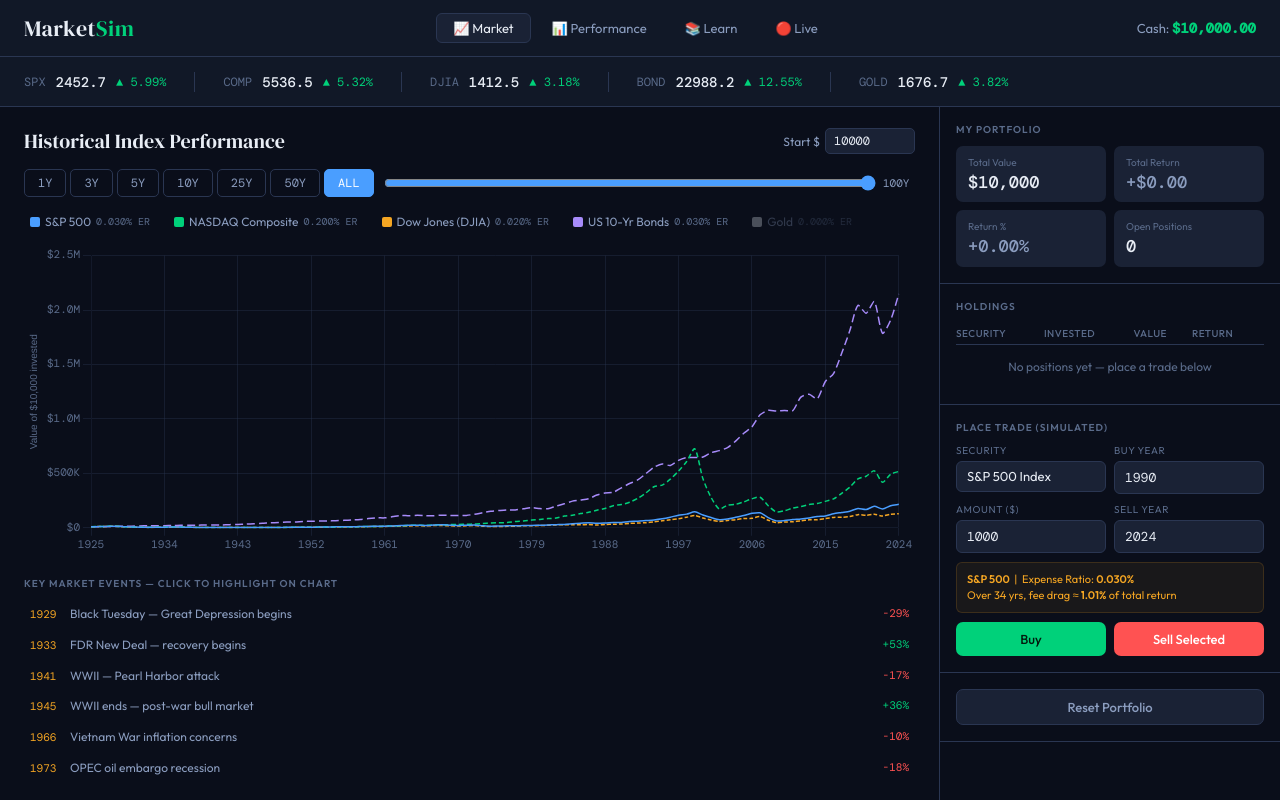
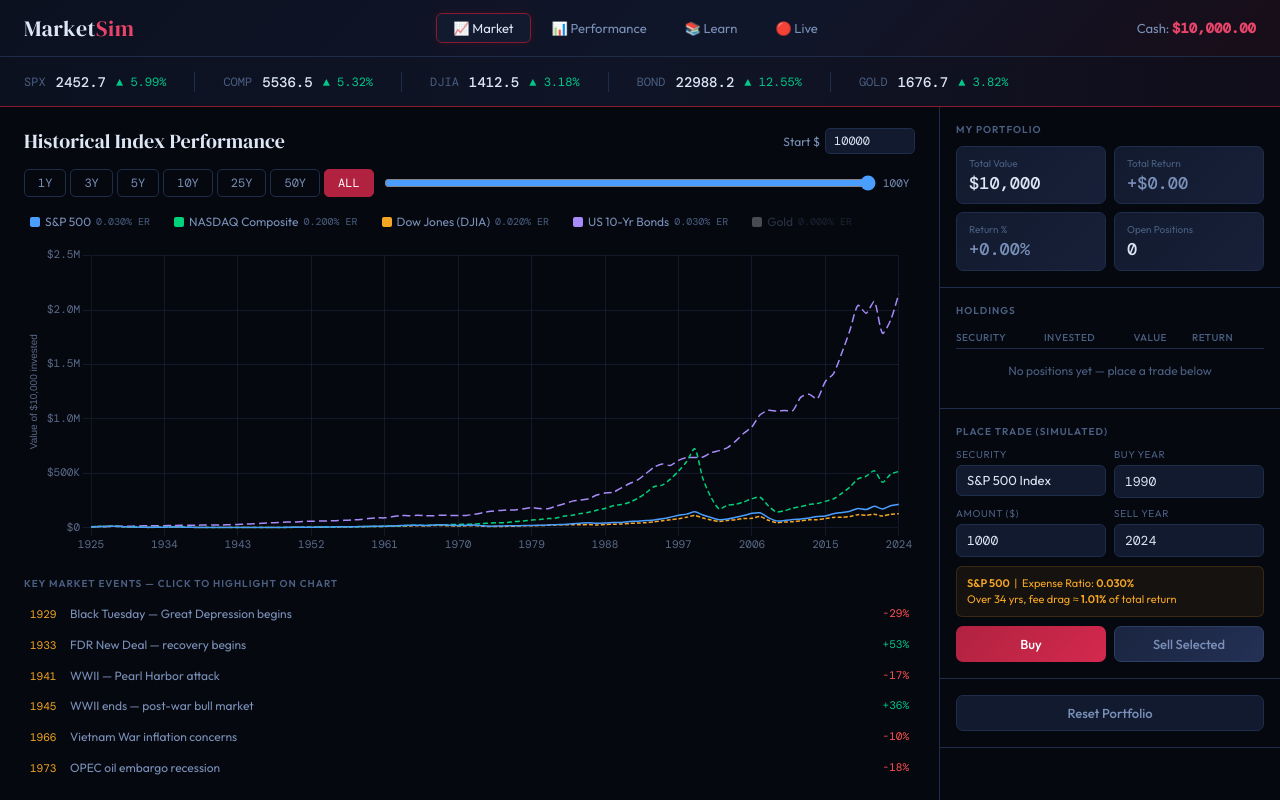
Before and after one commit to cameroncdw-lab/marketsim, a plain HTML site: page index.html in a window 1280 px wide. Drawn offline with nearby package versions, Linux system fonts and the light colour scheme.

Commit message:
Redesign: deep navy + burgundy color scheme

```diff
--- a/index.html
+++ b/index.html
@@ -12,22 +12,27 @@
   *, *::before, *::after { box-sizing: border-box; margin: 0; padding: 0; }
 
   :root {
-    --bg: #0a0e1a;
-    --surface: #111827;
-    --surface2: #1a2235;
-    --surface3: #212d42;
-    --border: #2a3652;
-    --border2: #374869;
-    --text: #e8edf5;
-    --text2: #8b9dbf;
-    --text3: #5a6b8a;
-    --green: #00d17a;
-    --green2: #00a85f;
+    --bg: #06080f;
+    --surface: #0c1120;
+    --surface2: #111a2e;
+    --surface3: #172038;
+    --border: #1e2d4a;
+    --border2: #2a3f63;
+    --text: #dce6f5;
+    --text2: #7a90b8;
+    --text3: #4a5f82;
+    --green: #00c98a;
+    --green2: #00a06e;
     --red: #ff5252;
     --red2: #cc3c3c;
     --blue: #4a9eff;
     --gold: #f5a623;
     --purple: #a78bfa;
+    --burg: #8b1a2e;
+    --burg2: #b02240;
+    --burg3: #d4294e;
+    --burg-light: #e8456a;
+    --accent: #c23355;
     --font-main: 'Outfit', sans-serif;
     --font-display: 'DM Serif Display', serif;
     --font-mono: 'DM Mono', monospace;
@@ -55,14 +60,14 @@
     justify-content: space-between;
     padding: 0 24px;
     border-bottom: 1px solid var(--border);
-    background: var(--surface);
+    background: linear-gradient(135deg, #0c1120 0%, #10162a 60%, #180d18 100%);
     flex-shrink: 0;
     position: sticky;
     top: 0;
     z-index: 100;
   }
   .nav-logo { font-family: var(--font-display); font-size: 22px; color: var(--text); letter-spacing: .5px; }
-  .nav-logo span { color: var(--green); }
+  .nav-logo span { color: var(--burg-light); }
   .nav-tabs { display: flex; gap: 4px; }
   .nav-tab {
     padding: 6px 16px;
@@ -75,10 +80,10 @@
     font-family: var(--font-main);
     transition: .15s;
   }
-  .nav-tab.active { background: var(--surface2); color: var(--text); border-color: var(--border); }
-  .nav-tab:hover:not(.active) { color: var(--text); }
+  .nav-tab.active { background: var(--surface2); color: var(--text); border-color: var(--burg); box-shadow: 0 0 8px rgba(176,34,64,0.18); }
+  .nav-tab:hover:not(.active) { color: var(--text); border-color: var(--border); }
   .nav-cash { font-size: 13px; color: var(--text2); }
-  .nav-cash strong { color: var(--green); font-family: var(--font-mono); font-size: 14px; }
+  .nav-cash strong { color: var(--burg-light); font-family: var(--font-mono); font-size: 14px; }
 
   /* ── TICKER BAR ── */
   .ticker-bar {
@@ -87,8 +92,8 @@
     align-items: center;
     gap: 28px;
     padding: 0 24px;
-    background: var(--surface);
-    border-bottom: 1px solid var(--border);
+    background: linear-gradient(90deg, #0c1120, #0f1526, #110d1a);
+    border-bottom: 1px solid var(--burg);
     overflow-x: auto;
     flex-shrink: 0;
     scrollbar-width: none;
@@ -148,7 +153,7 @@
     font-family: var(--font-mono);
     transition: .15s;
   }
-  .ctrl-btn.active { background: var(--blue); color: #fff; border-color: var(--blue); }
+  .ctrl-btn.active { background: var(--burg2); color: #fff; border-color: var(--burg2); }
   .ctrl-btn:hover:not(.active) { border-color: var(--border2); color: var(--text); }
 
   /* Legend */
@@ -185,7 +190,7 @@
 
   /* Portfolio stats */
   .port-stats { display: grid; grid-template-columns: 1fr 1fr; gap: 8px; }
-  .port-stat { background: var(--surface2); border-radius: 7px; padding: 10px 12px; }
+  .port-stat { background: linear-gradient(135deg, var(--surface2), var(--surface3)); border: 1px solid var(--border); border-radius: 7px; padding: 10px 12px; }
   .port-stat-label { font-size: 10px; color: var(--text3); margin-bottom: 3px; }
   .port-stat-val { font-size: 17px; font-family: var(--font-mono); font-weight: 500; line-height: 1.2; }
 
@@ -209,7 +214,7 @@
     border-radius: 4px;
     font-family: var(--font-mono);
     font-size: 11px;
-    color: var(--blue);
+    color: var(--burg-light);
     display: inline-block;
   }
   .year-range { font-size: 10px; color: var(--text3); margin-top: 2px; }
@@ -241,7 +246,7 @@
     transition: .15s;
   }
   .form-select { font-family: var(--font-main); cursor: pointer; appearance: none; }
-  .form-input:focus, .form-select:focus { border-color: var(--blue); }
+  .form-input:focus, .form-select:focus { border-color: var(--burg2); }
   .form-input::placeholder { color: var(--text3); }
   .expense-note {
     background: #f5a62310;
@@ -263,8 +268,8 @@
     border: none;
     transition: .15s;
   }
-  .buy-btn { background: var(--green); color: #021a0e; }
-  .sell-btn { background: var(--red); color: #fff; }
+  .buy-btn { background: linear-gradient(135deg, var(--burg2), var(--burg3)); color: #fff; }
+  .sell-btn { background: linear-gradient(135deg, #1a2540, #243055); color: var(--text2); border: 1px solid var(--border2); }
   .trade-btn:hover { opacity: .85; }
   .trade-btn:active { transform: scale(.98); }
 
@@ -297,7 +302,7 @@
     padding: 20px 28px;
     border-bottom: 1px solid var(--border);
   }
-  .perf-stat { background: var(--surface); border: 1px solid var(--border); border-radius: 10px; padding: 14px 16px; }
+  .perf-stat { background: linear-gradient(135deg, var(--surface), var(--surface2)); border: 1px solid var(--border); border-radius: 10px; padding: 14px 16px; }
   .perf-stat-label { font-size: 11px; color: var(--text3); margin-bottom: 6px; text-transform: uppercase; letter-spacing: .06em; }
   .perf-stat-val { font-size: 22px; font-family: var(--font-mono); font-weight: 500; line-height: 1.2; }
   .perf-stat-sub { font-size: 11px; color: var(--text3); margin-top: 4px; }
@@ -381,14 +386,15 @@
   .toast.show { opacity: 1; transform: translateY(0); }
   .toast.success { border-color: var(--green2); color: var(--green); }
   .toast.error { border-color: var(--red2); color: var(--red); }
-  .toast.info { border-color: var(--blue); color: var(--blue); }
+  .toast.info { border-color: var(--burg2); color: var(--burg-light); }
 
   /* ── LIVE PANEL ── */
   .live-layout { display:flex; flex-direction:column; flex:1; overflow-y:auto; gap:0; }
 
   .live-ticker-row {
-    display:flex; gap:0; border-bottom:1px solid var(--border);
-    overflow-x:auto; flex-shrink:0; scrollbar-width:none; background:var(--surface);
+    display:flex; gap:0; border-bottom:1px solid var(--burg);
+    overflow-x:auto; flex-shrink:0; scrollbar-width:none;
+    background: linear-gradient(90deg, #0c1120, #0f1526, #110d1a);
   }
   .live-ticker-row::-webkit-scrollbar { display:none; }
   .live-card {
@@ -396,7 +402,7 @@
     border-right:1px solid var(--border); cursor:pointer; transition:.15s; flex-shrink:0; min-width:120px;
   }
   .live-card:hover { background:var(--surface2); }
-  .live-card.active { background:var(--surface2); border-bottom:2px solid var(--blue); }
+  .live-card.active { background:var(--surface2); border-bottom:2px solid var(--burg2); }
   .live-card-sym { font-size:11px; color:var(--text3); font-family:var(--font-mono); }
   .live-card-name { font-size:11px; color:var(--text2); }
   .live-card-price { font-size:16px; font-family:var(--font-mono); font-weight:500; }
@@ -411,7 +417,7 @@
     border:1px solid var(--border); background:transparent; color:var(--text2);
     font-family:var(--font-mono); transition:.15s;
   }
-  .live-sym-btn.active { background:var(--blue); color:#fff; border-color:var(--blue); }
+  .live-sym-btn.active { background:var(--burg2); color:#fff; border-color:var(--burg2); }
   .live-sym-btn:hover:not(.active) { border-color:var(--border2); color:var(--text); }
 
   .live-range-tabs { display:flex; gap:4px; }
@@ -420,12 +426,12 @@
     border:1px solid var(--border); background:transparent; color:var(--text2);
     font-family:var(--font-mono); transition:.15s;
   }
-  .live-range-btn.active { background:var(--surface3); color:var(--text); border-color:var(--border2); }
+  .live-range-btn.active { background:var(--burg); color:#fff; border-color:var(--burg2); }
   .live-range-btn:hover:not(.active) { color:var(--text); }
 
   .live-stats-row {
     display:grid; grid-template-columns:repeat(auto-fit,minmax(110px,1fr));
-    gap:0; border-top:1px solid var(--border); background:var(--surface); flex-shrink:0;
+    gap:0; border-top:1px solid var(--burg); background:linear-gradient(90deg,#0c1120,#0f1526,#110d1a); flex-shrink:0;
   }
   .live-stat-card { padding:12px 16px; border-right:1px solid var(--border); }
   .live-stat-card:last-child { border-right:none; }
@@ -438,7 +444,7 @@
   }
   .live-spinner {
     width:28px; height:28px; border:2px solid var(--border2);
-    border-top-color:var(--blue); border-radius:50%;
+    border-top-color:var(--burg-light); border-radius:50%;
     animation:spin .7s linear infinite;
   }
   @keyframes spin { to { transform:rotate(360deg); } }
```
